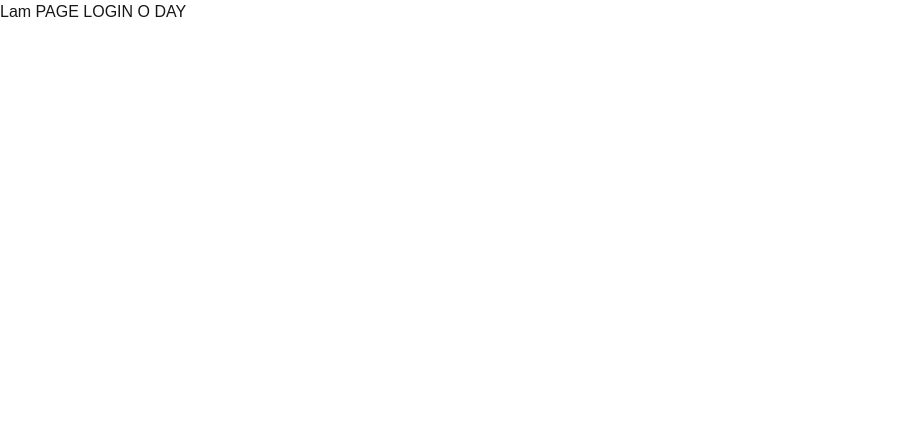
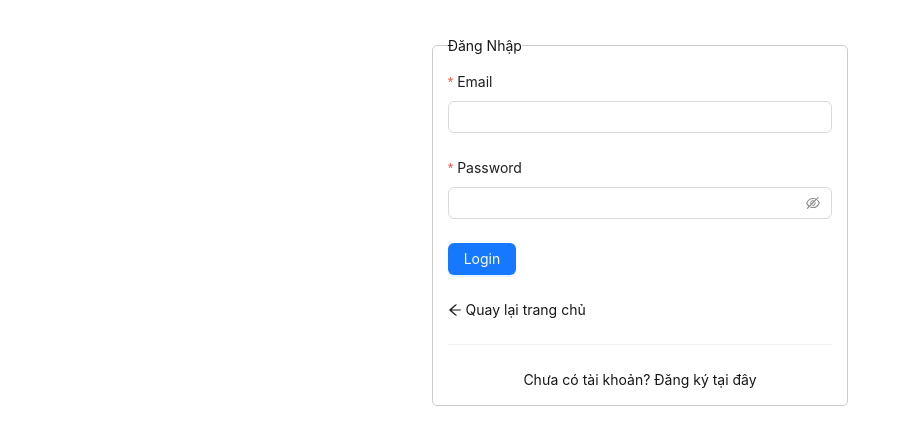
Before and after one commit to TruongHoang2004/Web_development, a Next.js app in the folder client/: page /login in a window 1280 px wide. Shown: the top 444 px of the page, without its empty margins (0-910 px from the left). Built offline with nearby package versions, Linux system fonts and the light colour scheme.

Commit message:
them login va register va sua header

```diff
--- a/client/package.json
+++ b/client/package.json
@@ -9,8 +9,11 @@
     "lint": "next lint"
   },
   "dependencies": {
+    "@ant-design/icons": "5.4.0",
+    "@ant-design/nextjs-registry": "1.0.0",
     "@radix-ui/react-icons": "^1.3.0",
     "@radix-ui/react-separator": "^1.1.0",
+    "antd": "5.19.3",
     "class-variance-authority": "^0.7.0",
     "clsx": "^2.1.1",
     "lucide-react": "^0.445.0",
--- a/client/src/app/layout.tsx
+++ b/client/src/app/layout.tsx
@@ -30,7 +30,7 @@ export default function RootLayout({
       <body
         className={`${geistSans.variable} ${geistMono.variable} antialiased`}
       >
-      {children}
+        {children}
       </body>
     </html>
   );
--- a/client/src/app/login/page.tsx
+++ b/client/src/app/login/page.tsx
@@ -1,10 +1,74 @@
-// pages/index.tsx
-// "use client";
+'use client'
+import { Button, Col, Divider, Form, Input, Row } from 'antd';
+import { ArrowLeftOutlined } from '@ant-design/icons';
+import Link from 'next/link';
 
-export default function Home() {
+const Login = () => {
+
+  const onFinish = async (values: any) => {
+
+  };
+
   return (
-    <div>
-        Lam PAGE LOGIN O DAY
-    </div>
-  );
+    <Row justify={"center"} style={{ marginTop: "30px" }}>
+      <Col xs={24} md={16} lg={8}>
+        <fieldset style={{
+          padding: "15px",
+          margin: "5px",
+          border: "1px solid #ccc",
+          borderRadius: "5px"
+        }}>
+          <legend>Đăng Nhập</legend>
+          <Form
+            name="basic"
+            onFinish={onFinish}
+            autoComplete="off"
+            layout='vertical'
+          >
+            <Form.Item
+              label="Email"
+              name="email"
+              rules={[
+                {
+                  required: true,
+                  message: 'Please input your email!',
+                },
+              ]}
+            >
+              <Input />
+            </Form.Item>
+
+            <Form.Item
+              label="Password"
+              name="password"
+              rules={[
+                {
+                  required: true,
+                  message: 'Please input your password!',
+                },
+              ]}
+            >
+              <Input.Password />
+            </Form.Item>
+
+
+
+            <Form.Item
+            >
+              <Button type="primary" htmlType="submit">
+                Login
+              </Button>
+            </Form.Item>
+          </Form>
+          <Link href={"/"}><ArrowLeftOutlined /> Quay lại trang chủ</Link>
+          <Divider />
+          <div style={{ textAlign: "center" }}>
+            Chưa có tài khoản? <Link href={"/register"}>Đăng ký tại đây</Link>
+          </div>
+        </fieldset>
+      </Col>
+    </Row>
+  )
 }
+
+export default Login;
--- /dev/null
+++ b/client/src/app/register/page.tsx
@@ -0,0 +1,82 @@
+'use client'
+import React from 'react';
+import { Button, Col, Divider, Form, Input, notification, Row } from 'antd';
+import { ArrowLeftOutlined } from '@ant-design/icons';
+import Link from 'next/link';
+
+const Register = () => {
+
+    const onFinish = async (values: any) => {
+
+    };
+
+    return (
+        <Row justify={"center"} style={{ marginTop: "30px" }}>
+            <Col xs={24} md={16} lg={8}>
+                <fieldset style={{
+                    padding: "15px",
+                    margin: "5px",
+                    border: "1px solid #ccc",
+                    borderRadius: "5px"
+                }}>
+                    <legend>Đăng Ký Tài Khoản</legend>
+                    <Form
+                        name="basic"
+                        onFinish={onFinish}
+                        autoComplete="off"
+                        layout='vertical'
+                    >
+                        <Form.Item
+                            label="Email"
+                            name="email"
+                            rules={[
+                                {
+                                    required: true,
+                                    message: 'Please input your email!',
+                                },
+                            ]}
+                        >
+                            <Input />
+                        </Form.Item>
+
+                        <Form.Item
+                            label="Password"
+                            name="password"
+                            rules={[
+                                {
+                                    required: true,
+                                    message: 'Please input your password!',
+                                },
+                            ]}
+                        >
+                            <Input.Password />
+                        </Form.Item>
+
+                        <Form.Item
+                            label="Name"
+                            name="name"
+                        >
+                            <Input />
+                        </Form.Item>
+
+                        <Form.Item
+                        >
+                            <Button type="primary" htmlType="submit">
+                                Submit
+                            </Button>
+                        </Form.Item>
+                    </Form>
+                    <Link href={"/"}><ArrowLeftOutlined /> Quay lại trang chủ</Link>
+                    <Divider />
+                    <div style={{ textAlign: "center" }}>
+                        Đã có tài khoản? <Link href={"/login"}>Đăng nhập</Link>
+                    </div>
+
+                </fieldset>
+            </Col>
+        </Row>
+
+    )
+}
+
+export default Register;
--- a/client/src/components/ui/Header.tsx
+++ b/client/src/components/ui/Header.tsx
@@ -18,13 +18,13 @@ const Header: React.FC = () => {
         <header className="border-b border-slate-300 text-green-950 py-4">
             <div className="w-10/12 m-auto flex items-center justify-between">
                 <h1 className={`${lobster.className} text-5xl mr-9`}>bookingLabour</h1>
-                <div className = {`${kanit.className} text-lg  font-normal flex h-5 items-center space-x-4`}>
+                <div className={`${kanit.className} text-lg  font-normal flex h-5 items-center space-x-4`}>
                     <a href="" className="no-underline">Services</a>
-                    <Separator orientation="vertical" className="bg-zinc-950 w-px"/>
-                    <a href="/login" className="no-underline">Sign-up</a>
-                    <Separator orientation="vertical" className="bg-zinc-950 w-px"/>
+                    <Separator orientation="vertical" className="bg-zinc-950 w-px" />
+                    <a href="/register" className="no-underline">Sign-up</a>
+                    <Separator orientation="vertical" className="bg-zinc-950 w-px" />
                     <a href="/login" className="no-underline">Login</a>
-                    <Separator orientation="vertical" className="bg-zinc-950 w-px"/>
+                    <Separator orientation="vertical" className="bg-zinc-950 w-px" />
                     <a href="" className="no-underline rounded-xl border border-lime-500 py-1 px-3 font-medium">Register as a Tasker</a>
                 </div>
             </div>
```
Also changed, not shown: 1 other file (tests, documents, lock files or other folders).
